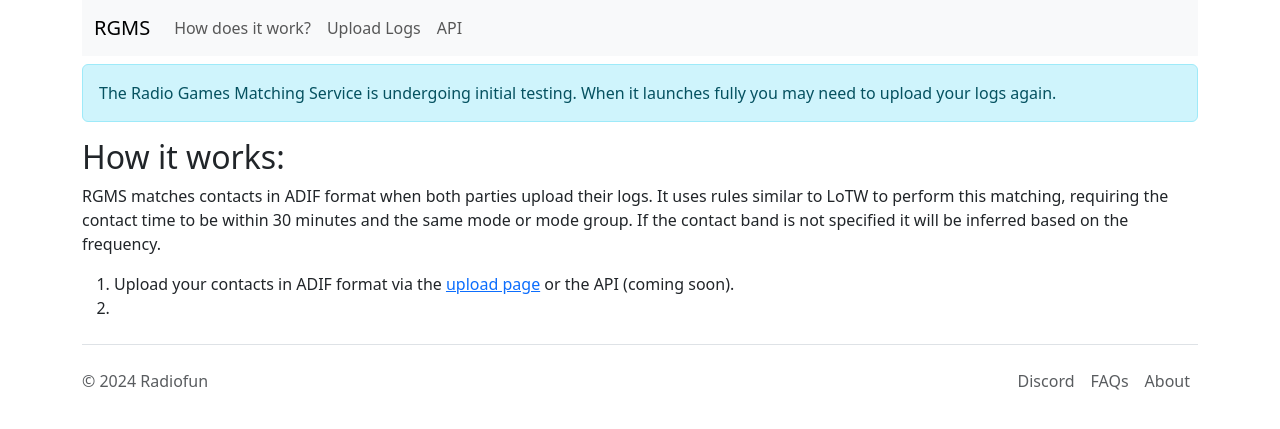
After one commit to radiofun-org/radio-games-website, a Django app: page /how-it-works/ in a window 1280 px wide. The commit adds this page. Shown: the top 429 px of the page. Run offline with Django 5.2, Linux system fonts and the light colour scheme.

Commit message:
add missing templates and fix URLs

```diff
--- /dev/null
+++ b/app/templates/app/how-it-works.html
@@ -0,0 +1,22 @@
+{% extends "base.html" %}
+
+{% load i18n %}
+
+{% block title %}How It Works{% endblock %}
+
+{% block content %}
+<h2>How it works:</h2>
+
+<p>
+  RGMS matches contacts in ADIF format when both parties upload their logs. It uses rules similar to LoTW to perform this matching, requiring the contact time to be within 30 minutes and the same mode or mode group. If the contact band is not specified it will be inferred based on the frequency.
+</p>
+
+<ol>
+  <li>Upload your contacts in ADIF format via the <a href="{% url 'upload' %}">upload page</a> or the API (coming soon).</li>
+
+  <li></li>
+</ol>
+
+<p>
+</p>
+{% endblock %}
--- a/app/templates/app/index.html
+++ b/app/templates/app/index.html
@@ -18,7 +18,7 @@
       <div class="col-lg-7 text-center text-lg-start">
         <h1 class="display-4 fw-bold lh-1 text-body-emphasis mb-3">Join Radio Games!</h1>
 
-        <p class="col-lg-12 fs-4">The Radio Games Matching Service is a public service for matching contacts, much like LoTW, QRZ, Club Log, and eQSL. In contrast to those services, however, RGMS is operated as a public good and is <em>completely <a href="https://github.com/beaugunderson/radio-games-web/">open source</a></em>.</p>
+        <p class="col-lg-12 fs-4">The Radio Games Matching Service is a public service for matching contacts, much like LoTW, QRZ, Club Log, and eQSL. In contrast to those services, however, RGMS is operated as a public good and is <em>completely <a href="https://github.com/radiofun-org/">open source</a></em>.</p>
       </div>
 
       <div class="col-md-10 mx-auto col-lg-5">
--- a/app/templates/base.html
+++ b/app/templates/base.html
@@ -22,15 +22,15 @@
           <div class="collapse navbar-collapse" id="navbarSupportedContent">
             <ul class="navbar-nav me-auto mb-2 mb-lg-0">
               <li class="nav-item">
-                <a class="nav-link" href="/how-does-it-work/">How does it work?</a>
+                <a class="nav-link" href="{% url 'how-it-works' %}">How does it work?</a>
               </li>
 
               <li class="nav-item">
-                <a class="nav-link" href="/upload/">Upload Logs</a>
+                <a class="nav-link" href="{% url 'upload' %}">Upload Logs</a>
               </li>
 
               <li class="nav-item">
-                <a class="nav-link" href="/api/">API</a>
+                <a class="nav-link" href="{% url 'api-documentation' %}">API</a>
               </li>
             </ul>
           </div>
@@ -50,8 +50,8 @@
 
         <ul class="nav col-md-4 justify-content-end">
           <li class="nav-item"><a href="https://discord.gg/5HhnwkbnUG" class="nav-link px-2 text-body-secondary">Discord</a></li>
-          <li class="nav-item"><a href="/faq/" class="nav-link px-2 text-body-secondary">FAQs</a></li>
-          <li class="nav-item"><a href="/about/" class="nav-link px-2 text-body-secondary">About</a></li>
+          <li class="nav-item"><a href="{% url 'faq' %}" class="nav-link px-2 text-body-secondary">FAQs</a></li>
+          <li class="nav-item"><a href="{% url 'about' %}" class="nav-link px-2 text-body-secondary">About</a></li>
         </ul>
       </footer>
     </div>
```
Also changed, not shown: app/templates/app/upload.html (added, +9 -0 lines).
